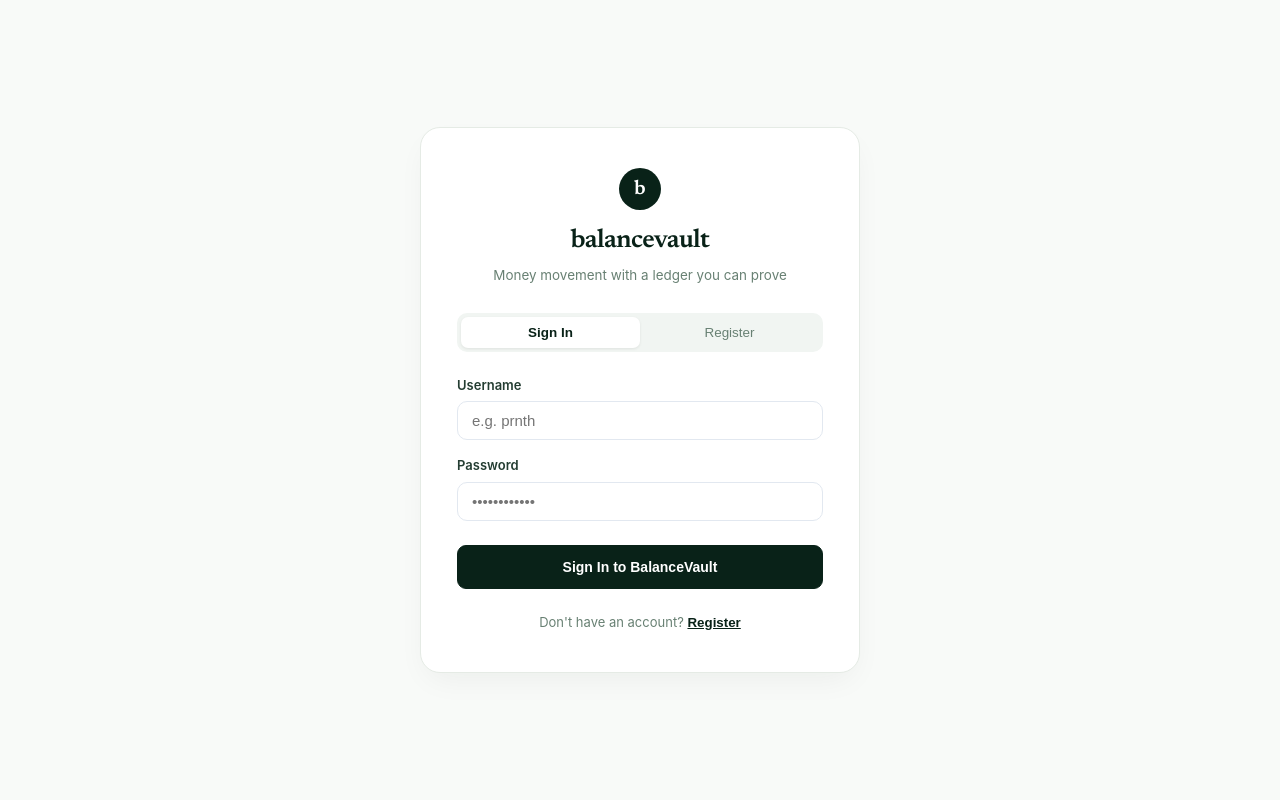
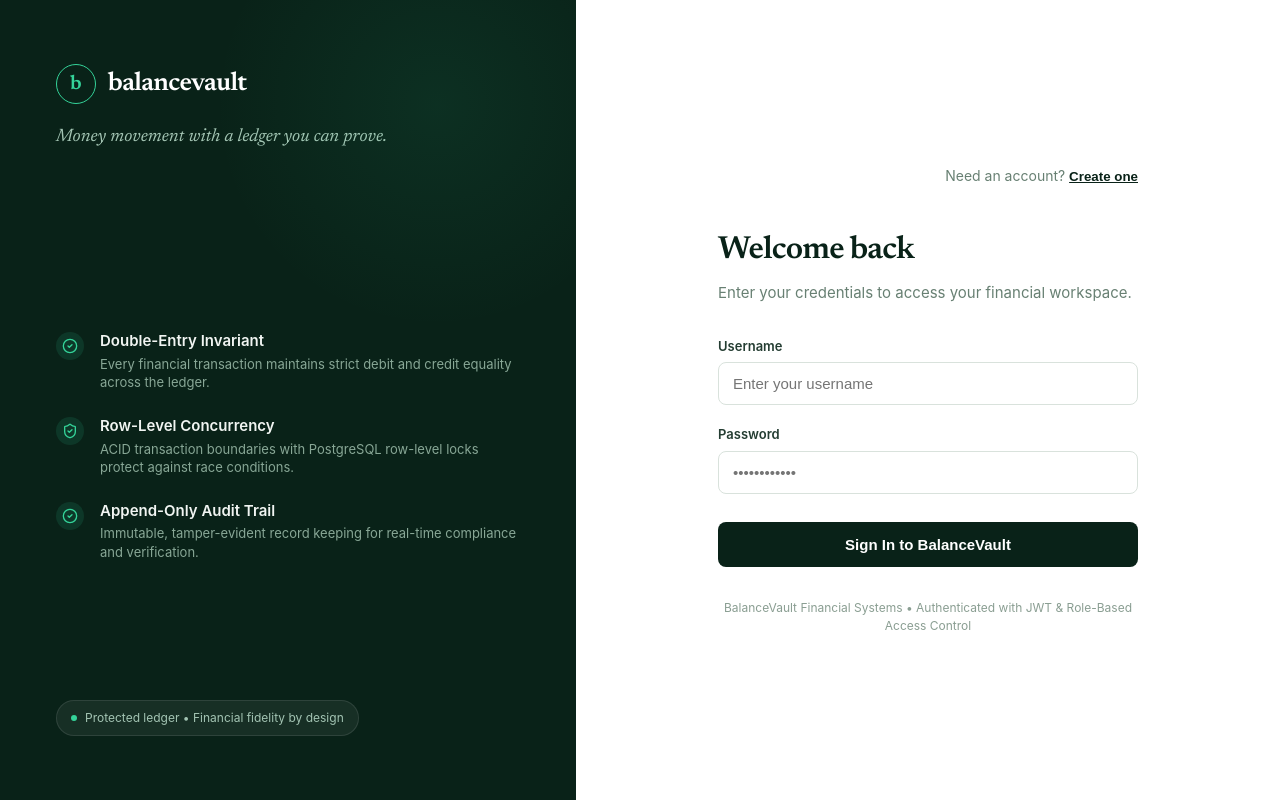
Before and after one commit to Praneethbandi05/Ledger_Line, a React (Vite) app in the folder frontend/: page /login in a window 1280 px wide. Built offline with nearby package versions, Linux system fonts and the light colour scheme; no server answers.

Commit message:
fix(auth): resolve 403 login error, enable users, and redesign login UI with split-screen borderless layout

```diff
--- a/frontend/src/pages/LoginPage.jsx
+++ b/frontend/src/pages/LoginPage.jsx
@@ -1,7 +1,7 @@
 import React, { useState, useEffect } from 'react';
 import { useAuth } from '../context/AuthContext';
 import { useNavigate, useLocation } from 'react-router-dom';
-import { Alert } from '../components/Alert';
+import { ShieldCheck, CheckCircle2, AlertCircle, ArrowRight } from 'lucide-react';
 
 export const LoginPage = () => {
   const { login, register } = useAuth();
@@ -47,14 +47,16 @@ export const LoginPage = () => {
       }
       navigate('/dashboard');
     } catch (err) {
-      let serverMessage = err.response?.data?.message;
+      let serverMessage = err.response?.data?.message || err.response?.data?.error;
       if (!serverMessage) {
-        if (err.response?.status === 500) {
-          serverMessage = 'Backend server returned an error (500). Please verify the backend and PostgreSQL are running.';
-        } else if (err.response?.status === 401) {
-          serverMessage = 'Invalid username or password';
+        if (err.response?.status === 401) {
+          serverMessage = 'Invalid username or password. Please verify your credentials.';
+        } else if (err.response?.status === 403) {
+          serverMessage = 'Account is deactivated or access is restricted. Please contact an administrator.';
+        } else if (err.response?.status === 500) {
+          serverMessage = 'Backend server encountered an error (500). Please check server logs.';
         } else if (err.code === 'ERR_NETWORK') {
-          serverMessage = 'Cannot connect to backend server. Please verify backend is running on port 8080.';
+          serverMessage = 'Unable to connect to backend server. Please verify backend is running on port 8080.';
         } else {
           serverMessage = err.message || 'Authentication failed';
         }
@@ -65,7 +67,7 @@ export const LoginPage = () => {
     }
   };
 
-  const handleTabChange = (registerMode) => {
+  const toggleMode = (registerMode) => {
     setIsRegister(registerMode);
     setError(null);
   };
@@ -75,225 +77,210 @@ export const LoginPage = () => {
       style={{
         minHeight: '100vh',
         display: 'flex',
-        alignItems: 'center',
-        justifyContent: 'center',
-        backgroundColor: '#F8FAF8',
-        padding: '1.5rem',
+        backgroundColor: '#FFFFFF',
+        fontFamily: "'Inter', sans-serif",
       }}
     >
+      {/* Left Brand Panel - Matching BalanceVault luxury aesthetic */}
+      <div
+        className="login-brand-panel"
+        style={{
+          flex: '0 0 45%',
+          backgroundColor: '#092218',
+          color: '#FFFFFF',
+          padding: '4rem 3.5rem',
+          display: 'flex',
+          flexDirection: 'column',
+          justifyContent: 'space-between',
+          position: 'relative',
+          overflow: 'hidden',
+        }}
+      >
+        {/* Subtle background luxury ambient glow */}
         <div
           style={{
-          width: '100%',
-          maxWidth: '440px',
-          backgroundColor: '#FFFFFF',
-          borderRadius: '20px',
-          border: '1px solid #E5EBE5',
-          boxShadow: '0 12px 32px -8px rgba(9, 34, 24, 0.06)',
-          padding: '2.5rem 2.25rem',
+            position: 'absolute',
+            top: '-15%',
+            right: '-15%',
+            width: '450px',
+            height: '450px',
+            borderRadius: '50%',
+            background: 'radial-gradient(circle, rgba(52, 211, 153, 0.08) 0%, transparent 70%)',
+            pointerEvents: 'none',
           }}
-      >
-        {/* Brand Header */}
-        <div style={{ textAlign: 'center', marginBottom: '1.75rem' }}>
+        />
+
+        {/* Top brand header */}
+        <div>
+          <div style={{ display: 'inline-flex', alignItems: 'center', gap: '0.75rem', marginBottom: '1.25rem' }}>
             <div
               style={{
-              width: '42px',
-              height: '42px',
+                width: '40px',
+                height: '40px',
                 borderRadius: '50%',
-              backgroundColor: '#092218',
-              color: '#FFFFFF',
-              display: 'inline-flex',
+                border: '1.5px solid #34D399',
+                display: 'flex',
                 alignItems: 'center',
                 justifyContent: 'center',
                 fontSize: '1.25rem',
                 fontWeight: 700,
+                color: '#34D399',
                 fontFamily: "'Newsreader', 'Georgia', serif",
-              marginBottom: '0.75rem',
               }}
             >
               b
             </div>
-          <h1
+            <span
               style={{
                 fontSize: '1.625rem',
                 fontWeight: 600,
                 letterSpacing: '-0.025em',
-              color: '#092218',
                 fontFamily: "'Newsreader', 'Georgia', serif",
-              margin: '0 0 0.25rem',
+                color: '#FFFFFF',
               }}
             >
               balancevault
-          </h1>
-          <p style={{ color: '#688073', fontSize: '0.84rem', margin: 0 }}>
-            Money movement with a ledger you can prove
+            </span>
+          </div>
+          <p
+            style={{
+              color: '#A3C4B3',
+              fontSize: '1.125rem',
+              lineHeight: 1.5,
+              margin: '0 0 2.5rem',
+              fontFamily: "'Newsreader', 'Georgia', serif",
+              fontStyle: 'italic',
+            }}
+          >
+            Money movement with a ledger you can prove.
           </p>
         </div>
 
-        {/* Minimal Tab Switcher */}
+        {/* Core Pillars */}
+        <div style={{ display: 'flex', flexDirection: 'column', gap: '1.5rem', margin: 'auto 0' }}>
+          <div style={{ display: 'flex', gap: '1rem', alignItems: 'flex-start' }}>
             <div
               style={{
+                width: '28px',
+                height: '28px',
+                borderRadius: '50%',
+                backgroundColor: 'rgba(52, 211, 153, 0.12)',
+                color: '#34D399',
                 display: 'flex',
-            backgroundColor: '#F1F5F2',
-            borderRadius: '10px',
-            padding: '4px',
-            marginBottom: '1.5rem',
+                alignItems: 'center',
+                justifyContent: 'center',
+                flexShrink: 0,
+                marginTop: '2px',
               }}
             >
-          <button
-            type="button"
-            onClick={() => handleTabChange(false)}
+              <CheckCircle2 size={16} />
+            </div>
+            <div>
+              <div style={{ fontWeight: 600, fontSize: '0.9375rem', color: '#F1F5F2' }}>
+                Double-Entry Invariant
+              </div>
+              <div style={{ color: '#88A796', fontSize: '0.8125rem', lineHeight: 1.4, marginTop: '2px' }}>
+                Every financial transaction maintains strict debit and credit equality across the ledger.
+              </div>
+            </div>
+          </div>
+
+          <div style={{ display: 'flex', gap: '1rem', alignItems: 'flex-start' }}>
+            <div
               style={{
-              flex: 1,
-              padding: '0.5rem',
-              fontSize: '0.84rem',
-              fontWeight: !isRegister ? 600 : 500,
-              color: !isRegister ? '#092218' : '#688073',
-              backgroundColor: !isRegister ? '#FFFFFF' : 'transparent',
-              border: 'none',
-              borderRadius: '7px',
-              boxShadow: !isRegister ? '0 1px 3px rgba(0, 0, 0, 0.08)' : 'none',
-              cursor: 'pointer',
-              transition: 'all 0.15s ease',
+                width: '28px',
+                height: '28px',
+                borderRadius: '50%',
+                backgroundColor: 'rgba(52, 211, 153, 0.12)',
+                color: '#34D399',
+                display: 'flex',
+                alignItems: 'center',
+                justifyContent: 'center',
+                flexShrink: 0,
+                marginTop: '2px',
               }}
             >
-            Sign In
-          </button>
-          <button
-            type="button"
-            onClick={() => handleTabChange(true)}
+              <ShieldCheck size={16} />
+            </div>
+            <div>
+              <div style={{ fontWeight: 600, fontSize: '0.9375rem', color: '#F1F5F2' }}>
+                Row-Level Concurrency
+              </div>
+              <div style={{ color: '#88A796', fontSize: '0.8125rem', lineHeight: 1.4, marginTop: '2px' }}>
+                ACID transaction boundaries with PostgreSQL row-level locks protect against race conditions.
+              </div>
+            </div>
+          </div>
+
+          <div style={{ display: 'flex', gap: '1rem', alignItems: 'flex-start' }}>
+            <div
               style={{
-              flex: 1,
-              padding: '0.5rem',
-              fontSize: '0.84rem',
-              fontWeight: isRegister ? 600 : 500,
-              color: isRegister ? '#092218' : '#688073',
-              backgroundColor: isRegister ? '#FFFFFF' : 'transparent',
-              border: 'none',
-              borderRadius: '7px',
-              boxShadow: isRegister ? '0 1px 3px rgba(0, 0, 0, 0.08)' : 'none',
-              cursor: 'pointer',
-              transition: 'all 0.15s ease',
+                width: '28px',
+                height: '28px',
+                borderRadius: '50%',
+                backgroundColor: 'rgba(52, 211, 153, 0.12)',
+                color: '#34D399',
+                display: 'flex',
+                alignItems: 'center',
+                justifyContent: 'center',
+                flexShrink: 0,
+                marginTop: '2px',
               }}
             >
-            Register
-          </button>
+              <CheckCircle2 size={16} />
+            </div>
+            <div>
+              <div style={{ fontWeight: 600, fontSize: '0.9375rem', color: '#F1F5F2' }}>
+                Append-Only Audit Trail
+              </div>
+              <div style={{ color: '#88A796', fontSize: '0.8125rem', lineHeight: 1.4, marginTop: '2px' }}>
+                Immutable, tamper-evident record keeping for real-time compliance and verification.
+              </div>
+            </div>
+          </div>
         </div>
 
-        {error && (
-          <div style={{ marginBottom: '1.25rem' }}>
-            <Alert type="danger" message={error} />
+        {/* Bottom ledger security pill */}
+        <div
+          style={{
+            display: 'inline-flex',
+            alignItems: 'center',
+            gap: '0.5rem',
+            padding: '0.5rem 0.875rem',
+            borderRadius: '999px',
+            backgroundColor: 'rgba(255, 255, 255, 0.06)',
+            border: '1px solid rgba(255, 255, 255, 0.1)',
+            fontSize: '0.75rem',
+            color: '#A3C4B3',
+            width: 'fit-content',
+          }}
+        >
+          <span style={{ width: '6px', height: '6px', borderRadius: '50%', backgroundColor: '#34D399' }} />
+          Protected ledger • Financial fidelity by design
         </div>
-        )}
-
-        <form onSubmit={handleSubmit}>
-          {isRegister && (
-            <>
-              <div className="form-group" style={{ marginBottom: '1rem' }}>
-                <label className="form-label" style={{ fontSize: '0.8125rem', fontWeight: 600, color: '#243D32' }}>
-                  Full Name
-                </label>
-                <input
-                  type="text"
-                  className="form-control"
-                  placeholder="e.g. Praneeth Bandi"
-                  value={fullName}
-                  onChange={(e) => setFullName(e.target.value)}
-                  required
-                />
       </div>
 
-              <div className="form-group" style={{ marginBottom: '1rem' }}>
-                <label className="form-label" style={{ fontSize: '0.8125rem', fontWeight: 600, color: '#243D32' }}>
-                  Email Address
-                </label>
-                <input
-                  type="email"
-                  className="form-control"
-                  placeholder="praneeth@example.com"
-                  value={email}
-                  onChange={(e) => setEmail(e.target.value)}
-                  required
-                />
-              </div>
-            </>
-          )}
-
-          <div className="form-group" style={{ marginBottom: '1rem' }}>
-            <label className="form-label" style={{ fontSize: '0.8125rem', fontWeight: 600, color: '#243D32' }}>
-              Username
-            </label>
-            <input
-              type="text"
-              className="form-control"
-              placeholder="e.g. prnth"
-              value={username}
-              onChange={(e) => setUsername(e.target.value)}
-              required
-            />
-          </div>
-
-          <div className="form-group" style={{ marginBottom: isRegister ? '1rem' : '1.25rem' }}>
-            <label className="form-label" style={{ fontSize: '0.8125rem', fontWeight: 600, color: '#243D32' }}>
-              Password
-            </label>
-            <input
-              type="password"
-              className="form-control"
-              placeholder="••••••••••••"
-              value={password}
-              onChange={(e) => setPassword(e.target.value)}
-              required
-            />
-          </div>
-
-          {isRegister && (
-            <div className="form-group" style={{ marginBottom: '1.25rem' }}>
-              <label className="form-label" style={{ fontSize: '0.8125rem', fontWeight: 600, color: '#243D32' }}>
-                Confirm Password
-              </label>
-              <input
-                type="password"
-                className="form-control"
-                placeholder="Re-enter password"
-                value={confirmPassword}
-                onChange={(e) => setConfirmPassword(e.target.value)}
-                required
-              />
-            </div>
-          )}
-
-          <button
-            type="submit"
-            className="btn btn-primary"
+      {/* Right Column - Clean, Open Form (NO box container, NO box tabs) */}
+      <div
         style={{
-              width: '100%',
-              padding: '0.8125rem',
-              backgroundColor: '#092218',
-              borderColor: '#092218',
-              fontWeight: 600,
-              fontSize: '0.875rem',
-              borderRadius: '9px',
-              marginTop: '0.25rem',
+          flex: '1',
+          display: 'flex',
+          flexDirection: 'column',
+          justifyContent: 'center',
+          alignItems: 'center',
+          padding: '3rem 2rem',
+          backgroundColor: '#FFFFFF',
         }}
-            disabled={loading}
       >
-            {loading
-              ? isRegister
-                ? 'Creating Account...'
-                : 'Signing In...'
-              : isRegister
-              ? 'Create Account'
-              : 'Sign In to BalanceVault'}
-          </button>
-        </form>
-
-        <div style={{ marginTop: '1.5rem', textAlign: 'center', fontSize: '0.8125rem', color: '#688073' }}>
+        <div style={{ width: '100%', maxWidth: '420px' }}>
+          {/* Top text-link mode switch */}
+          <div style={{ display: 'flex', justifyContent: 'flex-end', marginBottom: '2.5rem' }}>
             {isRegister ? (
-            <>
+              <span style={{ fontSize: '0.875rem', color: '#688073' }}>
                 Already have an account?{' '}
                 <button
                   type="button"
-                onClick={() => handleTabChange(false)}
+                  onClick={() => toggleMode(false)}
                   style={{
                     background: 'none',
                     border: 'none',
@@ -304,15 +291,15 @@ export const LoginPage = () => {
                     textDecoration: 'underline',
                   }}
                 >
-                Sign In
+                  Sign in
                 </button>
-            </>
+              </span>
             ) : (
-            <>
-              Don't have an account?{' '}
+              <span style={{ fontSize: '0.875rem', color: '#688073' }}>
+                Need an account?{' '}
                 <button
                   type="button"
-                onClick={() => handleTabChange(true)}
+                  onClick={() => toggleMode(true)}
                   style={{
                     background: 'none',
                     border: 'none',
@@ -323,10 +310,251 @@ export const LoginPage = () => {
                     textDecoration: 'underline',
                   }}
                 >
-                Register
+                  Create one
                 </button>
+              </span>
+            )}
+          </div>
+
+          {/* Heading */}
+          <div style={{ marginBottom: '2rem' }}>
+            <h2
+              style={{
+                fontSize: '2rem',
+                fontWeight: 600,
+                color: '#092218',
+                fontFamily: "'Newsreader', 'Georgia', serif",
+                letterSpacing: '-0.025em',
+                margin: '0 0 0.5rem',
+              }}
+            >
+              {isRegister ? 'Create an account' : 'Welcome back'}
+            </h2>
+            <p style={{ color: '#688073', fontSize: '0.9375rem', margin: 0 }}>
+              {isRegister
+                ? 'Register your account holder profile to begin.'
+                : 'Enter your credentials to access your financial workspace.'}
+            </p>
+          </div>
+
+          {/* Clean Error Notification */}
+          {error && (
+            <div
+              style={{
+                display: 'flex',
+                alignItems: 'center',
+                gap: '0.75rem',
+                padding: '0.875rem 1rem',
+                borderRadius: '8px',
+                backgroundColor: '#FEF2F2',
+                border: '1px solid #FEE2E2',
+                color: '#991B1B',
+                fontSize: '0.875rem',
+                marginBottom: '1.5rem',
+              }}
+            >
+              <AlertCircle size={18} style={{ flexShrink: 0 }} />
+              <div>{error}</div>
+            </div>
+          )}
+
+          {/* Form */}
+          <form onSubmit={handleSubmit}>
+            {isRegister && (
+              <>
+                <div style={{ marginBottom: '1.25rem' }}>
+                  <label
+                    style={{
+                      display: 'block',
+                      fontSize: '0.8125rem',
+                      fontWeight: 600,
+                      color: '#243D32',
+                      marginBottom: '0.375rem',
+                    }}
+                  >
+                    Full Name
+                  </label>
+                  <input
+                    type="text"
+                    className="form-control"
+                    placeholder="e.g. Alice Smith"
+                    value={fullName}
+                    onChange={(e) => setFullName(e.target.value)}
+                    required
+                    style={{
+                      width: '100%',
+                      padding: '0.75rem 0.875rem',
+                      borderRadius: '8px',
+                      border: '1px solid #D9E2DC',
+                      fontSize: '0.9375rem',
+                      outline: 'none',
+                    }}
+                  />
+                </div>
+
+                <div style={{ marginBottom: '1.25rem' }}>
+                  <label
+                    style={{
+                      display: 'block',
+                      fontSize: '0.8125rem',
+                      fontWeight: 600,
+                      color: '#243D32',
+                      marginBottom: '0.375rem',
+                    }}
+                  >
+                    Email Address
+                  </label>
+                  <input
+                    type="email"
+                    className="form-control"
+                    placeholder="alice@customer.com"
+                    value={email}
+                    onChange={(e) => setEmail(e.target.value)}
+                    required
+                    style={{
+                      width: '100%',
+                      padding: '0.75rem 0.875rem',
+                      borderRadius: '8px',
+                      border: '1px solid #D9E2DC',
+                      fontSize: '0.9375rem',
+                      outline: 'none',
+                    }}
+                  />
+                </div>
               </>
             )}
+
+            <div style={{ marginBottom: '1.25rem' }}>
+              <label
+                style={{
+                  display: 'block',
+                  fontSize: '0.8125rem',
+                  fontWeight: 600,
+                  color: '#243D32',
+                  marginBottom: '0.375rem',
+                }}
+              >
+                Username
+              </label>
+              <input
+                type="text"
+                className="form-control"
+                placeholder="Enter your username"
+                value={username}
+                onChange={(e) => setUsername(e.target.value)}
+                required
+                style={{
+                  width: '100%',
+                  padding: '0.75rem 0.875rem',
+                  borderRadius: '8px',
+                  border: '1px solid #D9E2DC',
+                  fontSize: '0.9375rem',
+                  outline: 'none',
+                }}
+              />
+            </div>
+
+            <div style={{ marginBottom: isRegister ? '1.25rem' : '1.75rem' }}>
+              <label
+                style={{
+                  display: 'block',
+                  fontSize: '0.8125rem',
+                  fontWeight: 600,
+                  color: '#243D32',
+                  marginBottom: '0.375rem',
+                }}
+              >
+                Password
+              </label>
+              <input
+                type="password"
+                className="form-control"
+                placeholder="••••••••••••"
+                value={password}
+                onChange={(e) => setPassword(e.target.value)}
+                required
+                style={{
+                  width: '100%',
+                  padding: '0.75rem 0.875rem',
+                  borderRadius: '8px',
+                  border: '1px solid #D9E2DC',
+                  fontSize: '0.9375rem',
+                  outline: 'none',
+                }}
+              />
+            </div>
+
+            {isRegister && (
+              <div style={{ marginBottom: '1.75rem' }}>
+                <label
+                  style={{
+                    display: 'block',
+                    fontSize: '0.8125rem',
+                    fontWeight: 600,
+                    color: '#243D32',
+                    marginBottom: '0.375rem',
+                  }}
+                >
+                  Confirm Password
+                </label>
+                <input
+                  type="password"
+                  className="form-control"
+                  placeholder="Re-enter password"
+                  value={confirmPassword}
+                  onChange={(e) => setConfirmPassword(e.target.value)}
+                  required
+                  style={{
+                    width: '100%',
+                    padding: '0.75rem 0.875rem',
+                    borderRadius: '8px',
+                    border: '1px solid #D9E2DC',
+                    fontSize: '0.9375rem',
+                    outline: 'none',
+                  }}
+                />
+              </div>
+            )}
+
+            <button
+              type="submit"
+              disabled={loading}
+              style={{
+                width: '100%',
+                padding: '0.875rem',
+                backgroundColor: '#092218',
+                color: '#FFFFFF',
+                border: 'none',
+                borderRadius: '8px',
+                fontSize: '0.9375rem',
+                fontWeight: 600,
+                cursor: loading ? 'not-allowed' : 'pointer',
+                opacity: loading ? 0.7 : 1,
+                transition: 'background-color 0.15s ease',
+              }}
+            >
+              {loading
+                ? isRegister
+                  ? 'Creating profile...'
+                  : 'Authenticating...'
+                : isRegister
+                ? 'Create Account'
+                : 'Sign In to BalanceVault'}
+            </button>
+          </form>
+
+          {/* Understated footnote */}
+          <div
+            style={{
+              marginTop: '2rem',
+              textAlign: 'center',
+              fontSize: '0.75rem',
+              color: '#8A9E92',
+              lineHeight: 1.5,
+            }}
+          >
+            BalanceVault Financial Systems • Authenticated with JWT & Role-Based Access Control
+          </div>
         </div>
       </div>
     </div>
```
Also changed, not shown: frontend/src/services/api.js (+12 -4 lines), frontend/src/styles/index.css (+8 -0 lines), 2 other files (tests, documents, lock files or other folders). Lines whose indentation alone changed are shown as unchanged.
